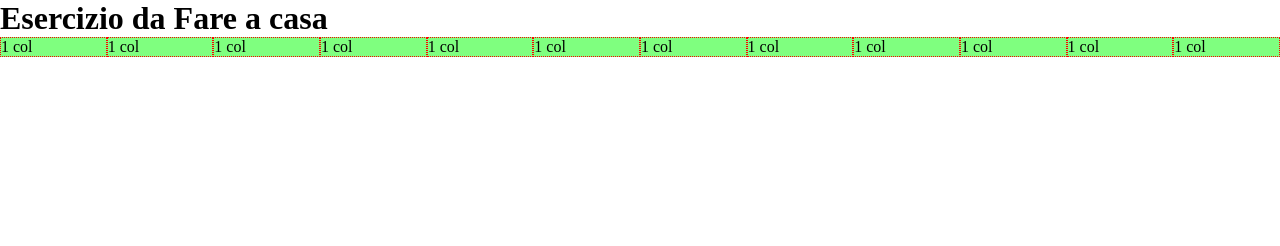
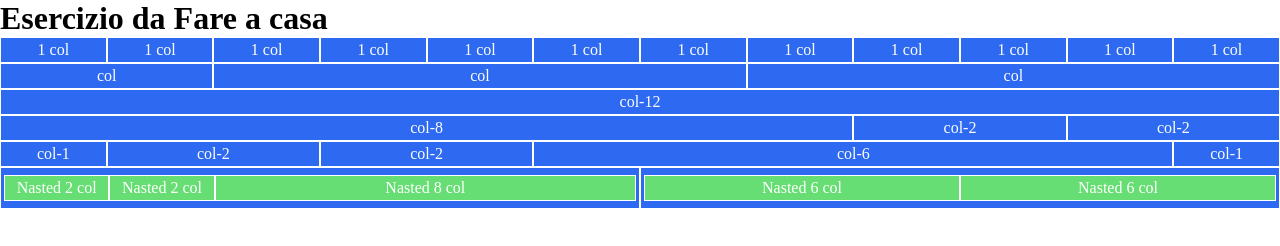
Before and after one commit to rpalanga/html-css-12bool, a plain HTML site: page index.html in a window 1280 px wide. Drawn offline with Linux system fonts and the light colour scheme.

Commit message:
Prima parte conclusa

```diff
--- a/css/12bool.css
+++ b/css/12bool.css
@@ -18,9 +18,17 @@
 
 /* classe test */
 
-.test{
+/* .test{
     border: 1px dotted red;
     background-color: rgba(00, 255, 00, 0.5);
+
+    padding: 3px;
+} */
+
+/* justify content  center*/
+.justify-center{
+    display: flex;
+    justify-content: center;
 }
 
 /* selettori colonne */
--- a/css/style.css
+++ b/css/style.css
@@ -1,3 +1,16 @@
-h1{
-    font-size: ;
+.test{
+    border: 1px solid white;
+    background-color: #2D6AF1;
+    color: white;
+
+    padding: 3px;
 }
+.test-2{
+    background-color: #66DE74;
+    border: 1px solid white;
+
+    color: white;
+    padding: 3px;
+    margin: 4px 0;
+
+}
--- a/index.html
+++ b/index.html
@@ -15,18 +15,52 @@
     <h1>Esercizio da Fare a casa</h1>
     <div class="container">
         <div class="row">
-            <div class="col-1 test">1 col</div>
-            <div class="col-1 test">1 col</div>
-            <div class="col-1 test">1 col</div>
-            <div class="col-1 test">1 col</div>
-            <div class="col-1 test">1 col</div>
-            <div class="col-1 test">1 col</div>
-            <div class="col-1 test">1 col</div>
-            <div class="col-1 test">1 col</div>
-            <div class="col-1 test">1 col</div>
-            <div class="col-1 test">1 col</div>
-            <div class="col-1 test">1 col</div>
-            <div class="col-1 test">1 col</div>
+            <div class="col-1 test justify-center">1 col</div>
+            <div class="col-1 test justify-center">1 col</div>
+            <div class="col-1 test justify-center">1 col</div>
+            <div class="col-1 test justify-center">1 col</div>
+            <div class="col-1 test justify-center">1 col</div>
+            <div class="col-1 test justify-center">1 col</div>
+            <div class="col-1 test justify-center">1 col</div>
+            <div class="col-1 test justify-center">1 col</div>
+            <div class="col-1 test justify-center">1 col</div>
+            <div class="col-1 test justify-center">1 col</div>
+            <div class="col-1 test justify-center">1 col</div>
+            <div class="col-1 test justify-center">1 col</div>
+
+        </div>
+        <div class="container row">
+            <div class="col-2 test justify-center"> col</div>
+            <div class="col-5 test justify-center"> col</div>
+            <div class="col-5 test justify-center"> col</div>
+        </div>
+        <div class="container row">
+            <div class="col-12 test justify-center"> col-12</div>
+
+        </div>
+        <div class="container row">
+            <div class="col-8 test justify-center"> col-8</div>
+            <div class="col-2 test justify-center"> col-2</div>
+            <div class="col-2 test justify-center"> col-2</div>
+        </div>
+        <div class="container row">
+            <div class="col-1 test justify-center"> col-1</div>
+            <div class="col-2 test justify-center"> col-2</div>
+            <div class="col-2 test justify-center"> col-2</div>
+            <div class="col-6 test justify-center"> col-6</div>
+            <div class="col-1 test justify-center"> col-1</div>
+        </div>
+        <div class="container row">
+            <div class="col-6 row justify-center test">
+                <div class="col-2 test-2 justify-center">Nasted 2 col</div>
+                <div class="col-2 test-2 justify-center">Nasted 2 col</div>
+                <div class="col-8 test-2 justify-center">Nasted 8 col</div>
+            </div>
+            <div class="col-6 row justify-center test">
+                <div class="col-6 test-2 justify-center">Nasted 6 col</div>
+                <div class="col-6 test-2 justify-center">Nasted 6 col</div>
+
+            </div>
 
         </div>
 
```
